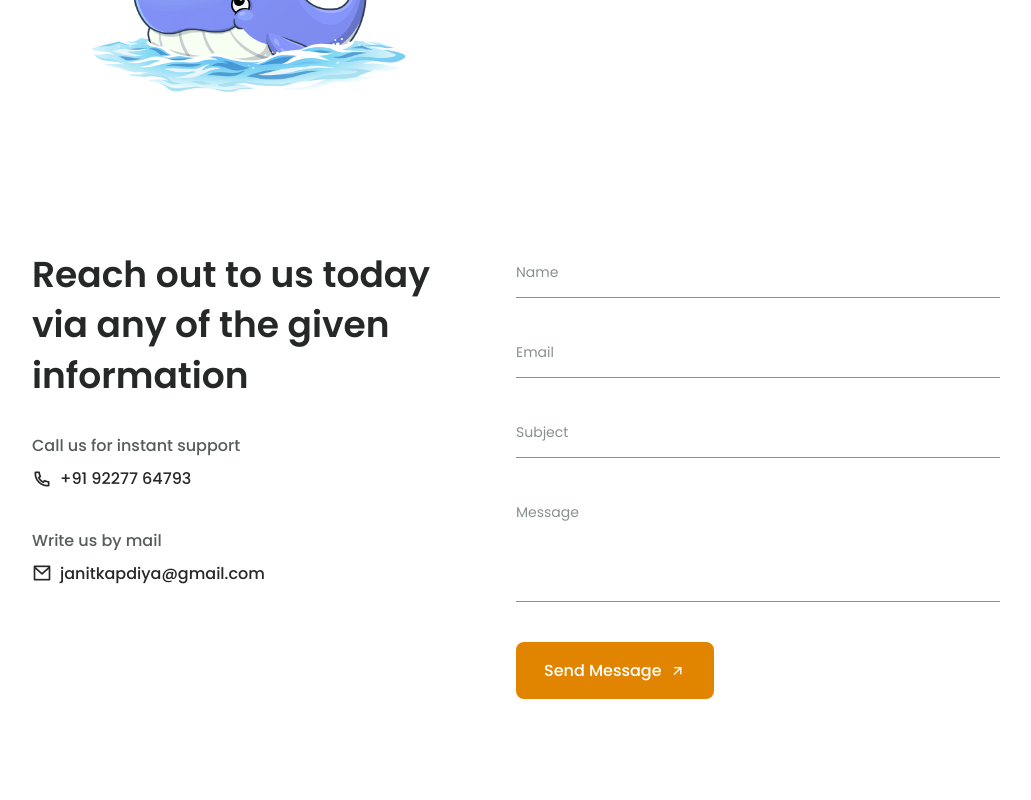
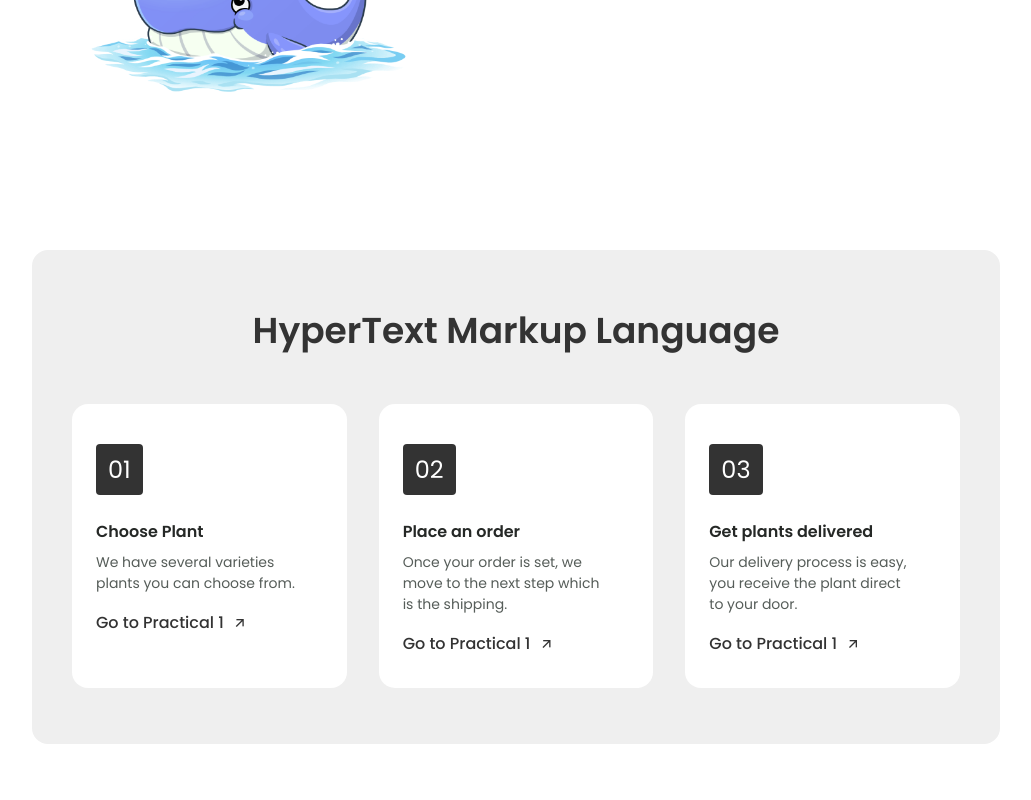
Before and after one commit to janitkapdiya/learning-to-code, a plain HTML site: page index.html in a window 1280 px wide. Shown: the part 1040-1840 px from the top of the page, without its empty margins (124-1155 px from the left). Drawn offline with nearby package versions, Linux system fonts and the light colour scheme.

Commit message:
Updating Index

```diff
--- a/assets/css/style.css
+++ b/assets/css/style.css
@@ -18,8 +18,9 @@
     --text-color-light: hsl(var(--hue), 4%, 55%);
     --body-color: hsl(var(--hue), 0%, 100%);
     --container-color: #FFF;
-    --html-color: #E54C21;
-    --html-dark-color: #e03100;
+    --practical-bg-color: #EFEFEF;
+    --practical-text-color: #333333;
+    --practical-number-box-color: #868686;
 
     /*========== Font and typography ==========*/
     /*.5rem = 8px | 1rem = 16px ...*/
@@ -402,7 +403,10 @@ the website, in dark theme
     font-weight: var(--font-medium);
 }
 
-.button--link:hover .button__icon {
+.practical-button-link{
+    margin-top: 1rem;
+    color: var(--practical-text-color);
+    font-weight: var(--font-medium);
 }
 
 /*=============== ABOUT ===============*/
@@ -443,18 +447,20 @@ the website, in dark theme
 
 /*=============== STEPS ===============*/
 .steps__bg {
-    background-color: var(--html-color);
+    background-color: var(--practical-bg-color);
     padding: 3rem 2rem 2rem;
     border-radius: 1rem;
 }
 
 .steps__container {
+    color: var();
     gap: 2rem;
     padding-top: 1rem;
 }
 
 .steps__title {
-    color: #FFF;
+    font-size: 2rem;
+    color: var(--practical-text-color);
 }
 
 .steps__card {
@@ -465,7 +471,7 @@ the website, in dark theme
 
 .steps__card-number {
     display: inline-block;
-    background-color: var(--html-dark-color);
+    background-color: var(--practical-text-color);
     color: #FFF;
     padding: .5rem .75rem;
     border-radius: .25rem;
@@ -990,6 +996,7 @@ the website, in dark theme
 
     .section__title,
     .section__title-center {
+        color: var(--practical-text-color);
         font-size: var(--h1-font-size);
     }
 
--- a/index.html
+++ b/index.html
@@ -111,10 +111,10 @@
     </section>
 
     <!--==================== STEPS ====================-->
-    <!-- <section class="steps section container">
+    <section class="steps section container">
       <div class="steps__bg">
         <h2 class="section__title-center steps__title">
-          Steps to start your <br> plants off right
+          HyperText Markup Language
         </h2>
 
         <div class="steps__container grid">
@@ -124,6 +124,10 @@
             <p class="steps__card-description">
               We have several varieties plants you can choose from.
             </p>
+
+            <a href="" target="_blank" class="practical-button-link button--flex">
+              Go to Practical 1<i class="ri-arrow-right-up-line practical-icon"></i>
+            </a>
           </div>
 
           <div class="steps__card">
@@ -132,6 +136,10 @@
             <p class="steps__card-description">
               Once your order is set, we move to the next step which is the shipping.
             </p>
+
+            <a href="" target="_blank" class="practical-button-link button--flex">
+              Go to Practical 1<i class="ri-arrow-right-up-line practical-icon"></i>
+            </a>
           </div>
 
           <div class="steps__card">
@@ -140,10 +148,14 @@
             <p class="steps__card-description">
               Our delivery process is easy, you receive the plant direct to your door.
             </p>
+
+            <a href="" target="_blank" class="practical-button-link button--flex">
+              Go to Practical 1<i class="ri-arrow-right-up-line practical-icon"></i>
+            </a>
           </div>
         </div>
       </div>
-    </section> -->
+    </section>
 
     <!--==================== CONTACT ====================-->
     <section class="contact section container" id="contact">
```
